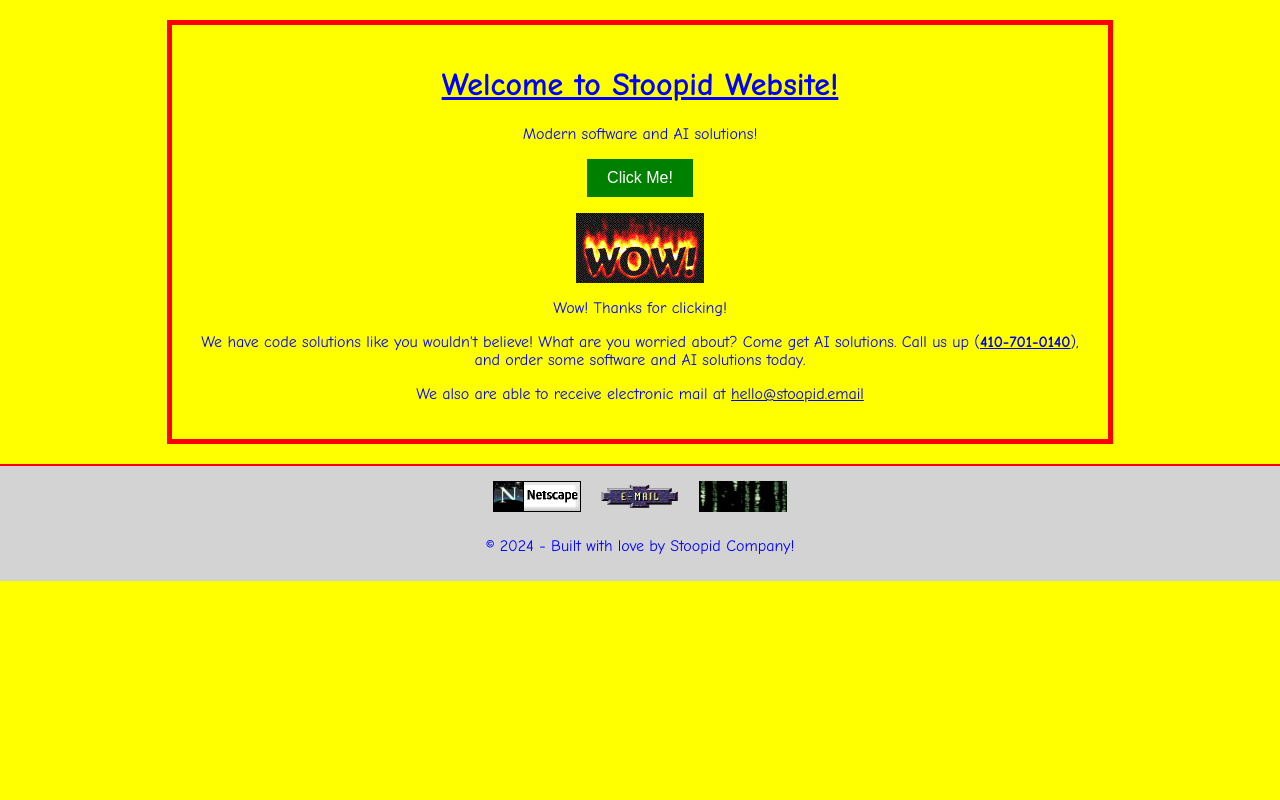
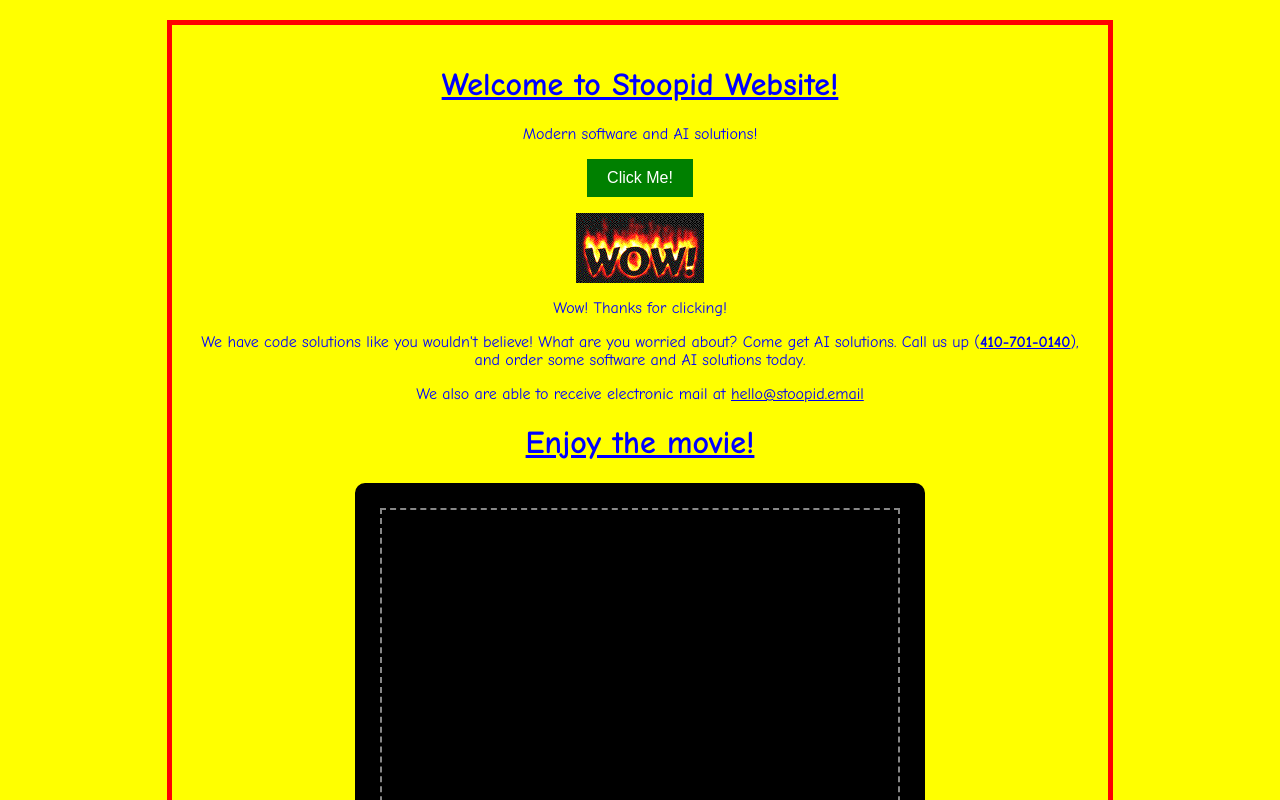
Before and after one commit to StoopidCompany/StoopidCompany.github.io, a website: page index.htm in a window 1280 px wide. Both pictures are taken after a click on the button "Click Me!". Shown: the top 800 px of the page. Drawn offline with Linux system fonts and the light colour scheme.

Commit message:
feat: adding star wars (#1)

```diff
--- /dev/null
+++ b/docker-compose.yaml
@@ -0,0 +1,5 @@
+services:
+  telnet-bridge:
+    build: .
+    ports:
+      - "8080:8080"
--- a/script.js
+++ b/script.js
@@ -1,7 +1,22 @@
 document.getElementById('coolButton').addEventListener('click', function() {
-    document.getElementById('response').innerHTML = "<img src=\"assets/wow.gif\" alt=\"Wow!\"><p>Wow! Thanks for clicking!</p><p>We have code solutions like you wouldn't believe! What are you worried about? Come get AI solutions. Call us up (<b><a href=\"tel:+14107010140\">410-701-0140</a></b>), and order some software and AI solutions today.</p><p>We also are able to receive electronic mail at <a href=\"mailto:hello@stoopid.email\">hello@stoopid.email</a></p>";
+    document.getElementById('response').innerHTML = "<img src=\"assets/wow.gif\" alt=\"Wow!\"><p>Wow! Thanks for clicking!</p><p>We have code solutions like you wouldn't believe! What are you worried about? Come get AI solutions. Call us up (<b><a href=\"tel:+14107010140\">410-701-0140</a></b>), and order some software and AI solutions today.</p><p>We also are able to receive electronic mail at <a href=\"mailto:hello@stoopid.email\">hello@stoopid.email</a></p><h1>Enjoy the movie!</h1><div id=\"theater\"><div id=\"screen\"><pre id=\"output\"></pre></div></div>";
 
     window.open('https://www.jasonanton.com', '_blank');
+
+    var audio = new Audio('assets/sw.mp3');
+    audio.play();
+
+    const output = document.getElementById('output');
+    const ws = new WebSocket('ws://localhost:8080');
+
+    ws.onmessage = event => {
+        output.textContent = event.data;
+    };
+
+    ws.onopen = () => {
+        console.log('Enjoy the movie!');
+        console.log('yes this is telnet Star Wars via a websocket connection...');
+    };
 });
 
 function cornify() {
--- a/styles.css
+++ b/styles.css
@@ -55,3 +55,20 @@ button:hover {
 .footer img {
     margin: 5px;
 }
+
+#theater {
+    border: 5px solid black;
+    border-radius: 10px;
+    width: 520px;
+    margin: 20px auto;
+    background-color: #000;
+    color: #0f0;
+    padding: 20px;
+}
+#screen {
+    border: 2px dashed #888;
+    padding: 10px;
+    height: 300px;
+    overflow: hidden;
+    text-align: center;
+}
```
Also changed, not shown: index.htm (+1 -0 lines), package.json (added, +16 -0 lines), src/index.js (added, +24 -0 lines), pnpm-lock.yaml (added), 4 other files.
